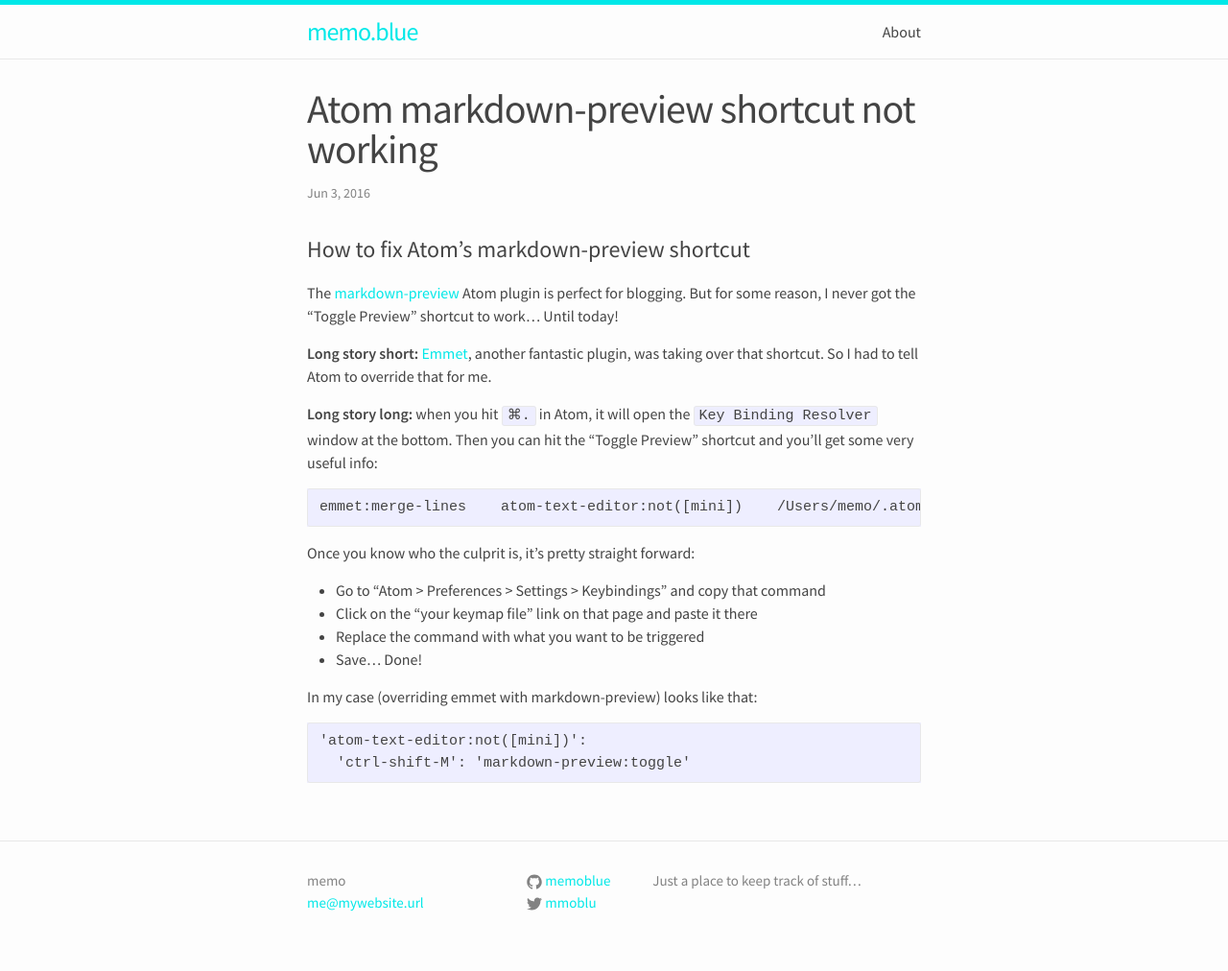
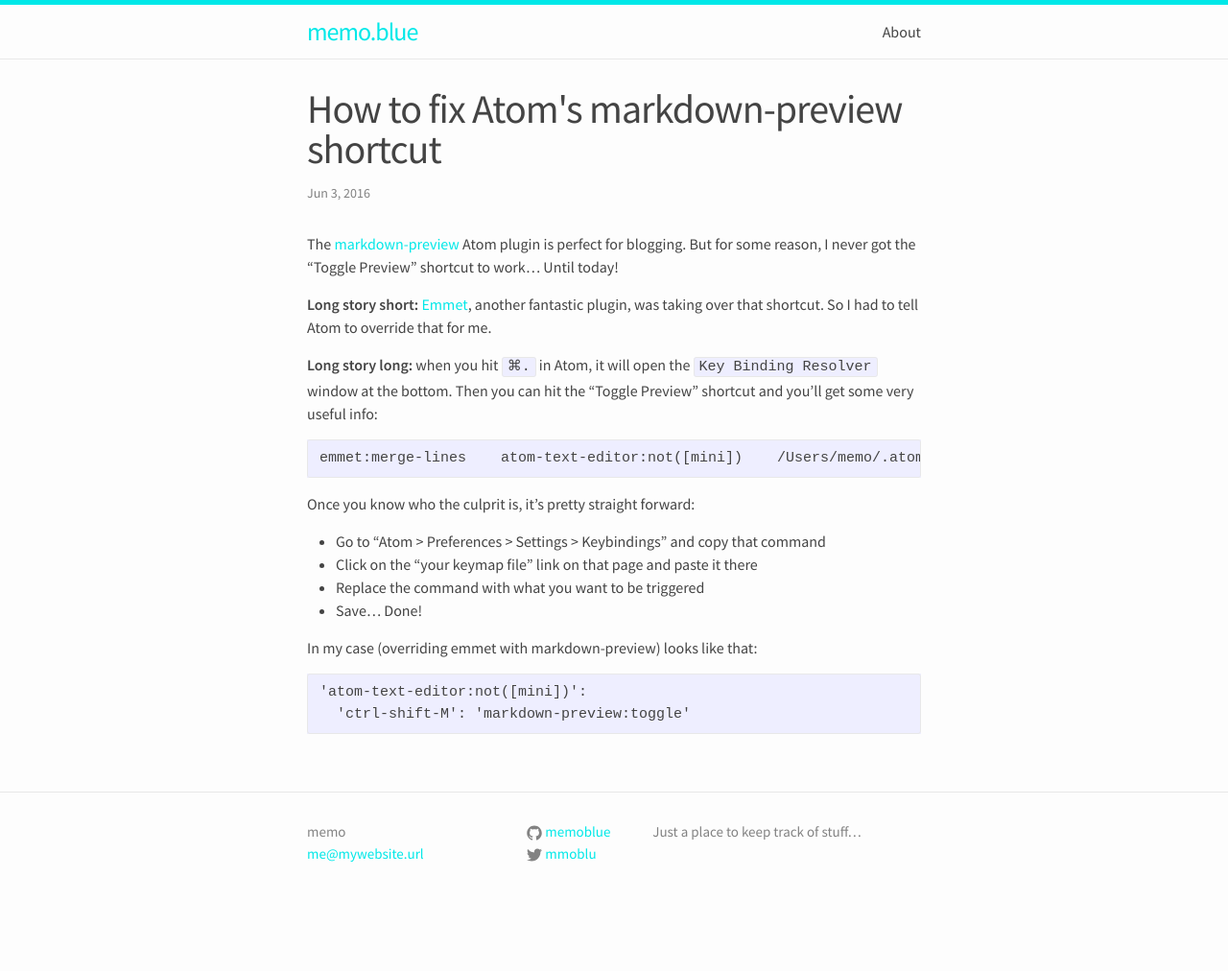
Before and after one commit to memoblue/memoblue.github.io, a Jekyll site: the page built from _posts/2016-06-03-fix-atom-markdown-preview-shortcut.md, in a window 1280 px wide. Shown: the whole page at 96% size. Built offline with Jekyll 4.4.1, drawn with Linux system fonts in a browser that asks for light colours; after the commit the page ends 961 px from its top, so only the background shows below that.

Commit message:
post title fix

```diff
--- a/_posts/2016-06-03-atom-markdown-preview-shortcut.md
+++ b/_posts/2016-06-03-fix-atom-markdown-preview-shortcut.md
@@ -1,11 +1,9 @@
 ---
 layout: post
-title:  "Atom markdown-preview shortcut not working"
+title:  "How to fix Atom's markdown-preview shortcut"
 date:   2016-06-03 09:36:59 -04:00
 tags: ['Tip','Blogging','Atom']
 ---
-
-# How to fix Atom's markdown-preview shortcut
 
 The [markdown-preview][1] Atom plugin is perfect for blogging. But for some reason, I never got the "Toggle Preview" shortcut to work… Until today!
 
```
